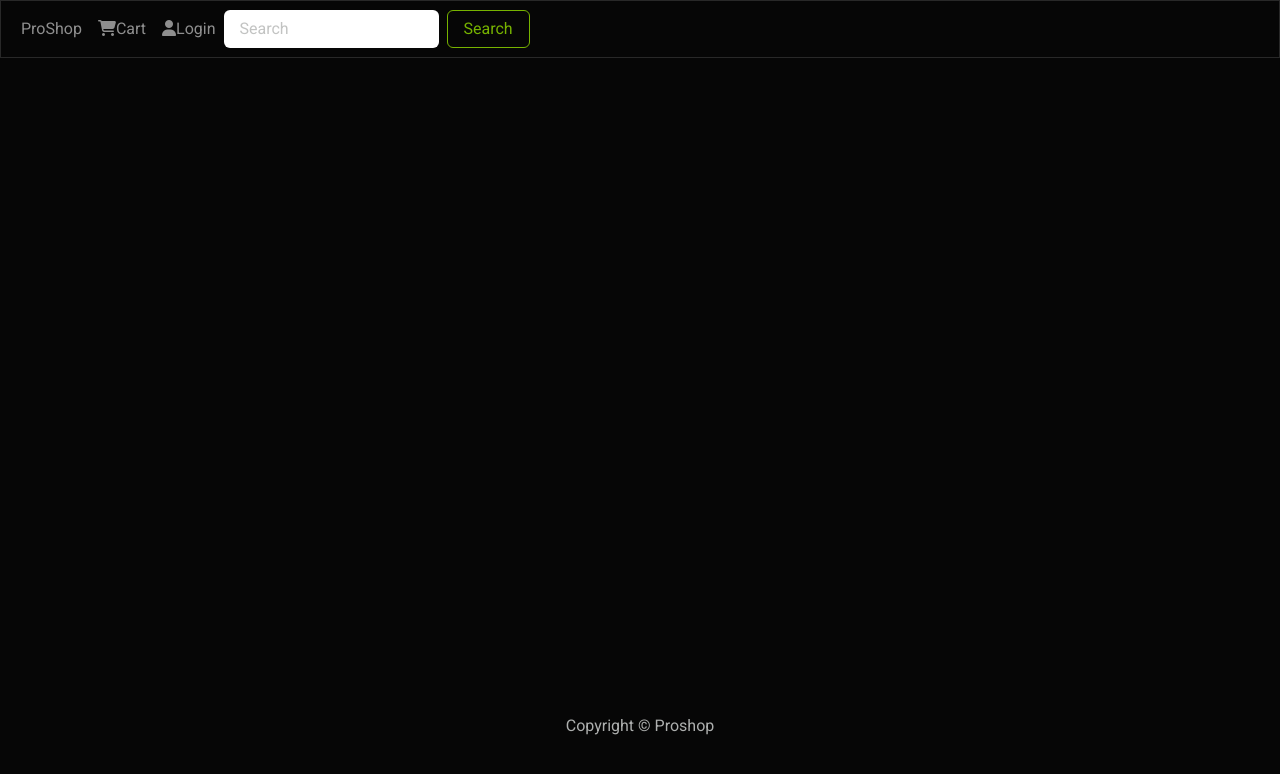
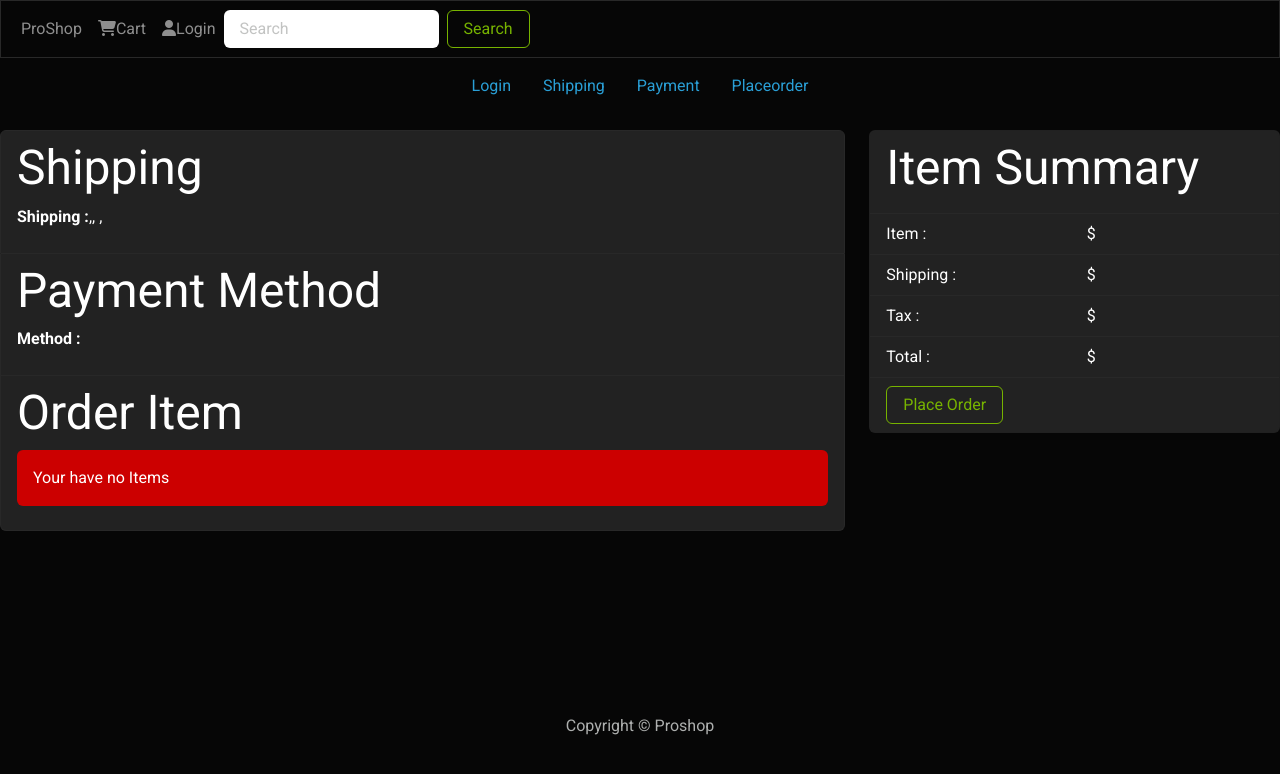
Before and after one commit to Yukesh570/ecommerce-website, a React (Create React App) app in the folder frontend/: page /placeorder in a window 1280 px wide. Shown: the top 774 px of the page. Built offline with nearby package versions, Linux system fonts and the light colour scheme.

Commit message:
checkoutstepscommit

```diff
--- a/frontend/src/App.js
+++ b/frontend/src/App.js
@@ -10,6 +10,8 @@ import LoginScreen from './screens/LoginScreen';
 import RegisterScreen from './screens/RegisterScreen';
 import ProfileScreen from './screens/ProfileScreen';
 import ShippingScreen from './screens/ShippingScreen';
+import PaymentScreen from './screens/PaymentScreen';
+import PlaceorderSreen from './screens/PlaceorderSreen';
 
 
 
@@ -28,6 +30,9 @@ function App() {
               <Route path="/register" component={RegisterScreen} />
               <Route path="/profile" component={ProfileScreen} />
               <Route path="/shipping" component={ShippingScreen} />
+              <Route path="/payment" component={PaymentScreen} />
+              <Route path="/placeorder" component={PlaceorderSreen} />
+
 
           </BrowserRouter>
         </main>
--- a/frontend/src/actions/cartAction.js
+++ b/frontend/src/actions/cartAction.js
@@ -1,6 +1,10 @@
 import axios from 'axios'
-import { CART_ADD_ITEM ,CART_REMOVE_ITEM,CART_SAVE_SHIPPING_ADDRESS} from '../constants/cart_Constants'
-
+import {
+    CART_ADD_ITEM,
+    CART_REMOVE_ITEM,
+    CART_SAVE_SHIPPING_ADDRESS,
+    CART_SAVE_PAYMENT_METHOD
+} from '../constants/cart_Constants'
 export const addToCart =(id,qty)=>async(dispatch,getState)=>{
     const{data}= await axios.get(`/api/products/${id}`)
 
@@ -38,3 +42,11 @@ export const saveShippingAddress = (data)=>(dispatch)=>{
     })
     localStorage.setItem('shippingAddress',JSON.stringify(data))
 }
+
+export const savePaymentMethod = (data)=>(dispatch)=>{
+    dispatch({
+        type:CART_SAVE_PAYMENT_METHOD,
+        payload:data,
+    })
+    localStorage.setItem('paymentMethod',JSON.stringify(data))
+}
--- a/frontend/src/components/CheckoutSteps.js
+++ b/frontend/src/components/CheckoutSteps.js
@@ -2,9 +2,10 @@ import React from 'react'
 import { Nav } from 'react-bootstrap'
 import { LinkContainer } from 'react-router-bootstrap'
 import { Link } from 'wouter'
+import '../style.css';
 function CheckoutSteps({step1, step2, step3,step4} ) {
   return (
-    <Nav className='justify-content-center mb-4'>
+    <Nav className='justify-content-center mb-4 green-text' >
             <Nav.Item>
             {step1 ?(
                 <LinkContainer to='/login'>
--- a/frontend/src/constants/cart_Constants.js
+++ b/frontend/src/constants/cart_Constants.js
@@ -1,3 +1,5 @@
 export const CART_ADD_ITEM = 'CART_ADD_ITEM'
 export const CART_REMOVE_ITEM = 'CART_REMOVE_ITEM'
 export const CART_SAVE_SHIPPING_ADDRESS = 'CART_SAVE_SHIPPING_ADDRESS'
+
+export const CART_SAVE_PAYMENT_METHOD = 'CART_SAVE_PAYMENT_METHOD'
--- a/frontend/src/index.css
+++ b/frontend/src/index.css
@@ -24,3 +24,6 @@ h1{
     display: flex;
     justify-content: center;
  }
+ .green-text {
+    color: green;
+  }
--- a/frontend/src/reducers/cartReducers.js
+++ b/frontend/src/reducers/cartReducers.js
@@ -1,6 +1,11 @@
-import { CART_ADD_ITEM,CART_REMOVE_ITEM,CART_SAVE_SHIPPING_ADDRESS } from '../constants/cart_Constants'
+import {
+    CART_ADD_ITEM,
+    CART_REMOVE_ITEM,
+    CART_SAVE_SHIPPING_ADDRESS,
+    CART_SAVE_PAYMENT_METHOD
+} from '../constants/cart_Constants'
 
-export const cartReducer=(state={cartItems:[],shippingAddress:{} },action)=>{
+export const cartReducer=(state={cartItems:[],shippingAddress:{},paymentMethod:{} },action)=>{
     switch(action.type){
         case CART_ADD_ITEM:
             const item=action.payload
@@ -33,6 +38,11 @@ export const cartReducer=(state={cartItems:[],shippingAddress:{} },action)=>{
                 ...state,
                 shippingAddress:action.payload
             }
+        case CART_SAVE_PAYMENT_METHOD:
+            return{
+                ...state,
+                paymentMethod:action.payload
+            }
 
             default:
                 return state
--- a/frontend/src/screens/PaymentScreen.js
+++ b/frontend/src/screens/PaymentScreen.js
@@ -1,10 +1,10 @@
 import React,{useState} from 'react'
 
-import { Form ,Button } from 'react-bootstrap'
+import { Form ,Button,Col} from 'react-bootstrap'
 import { useNavigate } from 'react-router-dom'
 import { useDispatch,useSelector } from 'react-redux'
-
-import { saveShippingAddress } from '../actions/cartAction'
+import CheckoutSteps from '../components/CheckoutSteps'
+import { savePaymentMethod } from '../actions/cartAction'
 import FormContainer from '../components/FormContainer'
 function PaymentScreen() {
 
@@ -15,16 +15,44 @@ function PaymentScreen() {
     const[paymentMethod, setPaymentMethod]=useState('Esewa')
     if (!shippingAddress.addesss){
       navigator('/shipping')
-    }
+     }
     const submitHandler=(e)=>{
       e.preventDefault()
-      dispatch()
+      console.log('payment')
+      dispatch(savePaymentMethod(paymentMethod))
       navigator('/placeorder')
     }
   return (
     <FormContainer>
+      <CheckoutSteps step1 step2 step3/>
+      <Form onSubmit={submitHandler}>
+        <Form.Group>
+          <Form.Label as='legend'>Select Method</Form.Label>
+          <Col>
+            <Form.Check
+              type='radio'
+              label='Esewa'
+              id='Esewa'
+              name='paymentMethod'
+              checked
+              onChange={(e)=>setPaymentMethod(e.target.value)}
+            >
 
-    </FormContainer>
+            </Form.Check>
+          </Col>
+
+        </Form.Group>
+        <Button
+        type='submit'
+        variant='outline-success'
+        >
+          Continue
+        </Button>
+        </Form>
+
+      </FormContainer>
+
+
   )
 }
 
--- /dev/null
+++ b/frontend/src/screens/PlaceorderSreen.js
@@ -0,0 +1,151 @@
+import React,{useState} from 'react'
+import { Link } from 'wouter'
+import { Form ,Button,Col,Row, ListGroup,Image,Card } from 'react-bootstrap'
+import { useNavigate } from 'react-router-dom'
+import { useDispatch,useSelector } from 'react-redux'
+import CheckoutSteps from '../components/CheckoutSteps'
+import { savePaymentMethod } from '../actions/cartAction'
+import Errormsg from '../components/Errormsg'
+import Spinner from '../components/Spinner'
+
+function PlaceorderSreen() {
+    const placeOrder=(e)=>{
+        console.log('order')
+    }
+    const Cart=useSelector(state=>state.Cart)
+    const{shippingAddress}=Cart
+  return (
+    <div>
+        <CheckoutSteps step1 step2 step3 step4/>
+        <Row>
+            <Col md={8}>
+                <ListGroup variant='flash'>
+                    <ListGroup.Item variant='flash'>
+                    <h2>Shipping</h2>
+                    <p>
+                        <strong>Shipping :</strong>
+                        {Cart.shippingAddress.address},
+                        {Cart.shippingAddress.city},
+                        {'       '}
+                        {Cart.shippingAddress.postalCode},
+                        {'       '}
+                        {Cart.shippingAddress.country}
+
+
+                    </p>
+                </ListGroup.Item >
+
+                <ListGroup.Item variant='flash'>
+
+                    <h2>Payment Method</h2>
+                    <p>
+                        <strong>Method : </strong>
+                        {'    '}
+                        {Cart.paymentMethod}
+
+
+                    </p>
+                </ListGroup.Item>
+
+
+                 {
+                    <ListGroup.Item variant='flash'>
+
+                    <h2>Order Item</h2>
+                    {Cart.cartItems.length ===0 ?
+                    <Errormsg variant='info'>
+                        Your have no Items
+                    </Errormsg>   :
+                    (
+                        <ListGroup variant='flush'>
+                            {Cart.cartItems.map((item,index)=>(
+
+                                <ListGroup.Item key={index}>
+                                    <Row>
+                                        <Col md={2}>
+                                            <Image src={item.image} alt={item.name} fluid rounded/>
+                                        </Col>
+                                        <Col>
+                                            <Link to={`/product/${item.product}`} style={{ textDecoration: 'none'  , color: 'white'}}>{item.name}</Link>
+                                        </Col>
+
+                                        <Col md={4}>
+                                            {item.qty }qty  x  ${ item.price} = ${(item.qty * item.price).toFixed(2)}
+                                        </Col>
+                                    </Row>
+
+                                </ListGroup.Item>
+                            ))}
+
+                        </ListGroup>
+                    )
+                }
+
+                    </ListGroup.Item>
+                }
+            </ListGroup>
+            </Col>
+
+
+            <Col md={4}>
+                <Card>
+                    <ListGroup variant='flush'>
+                        <ListGroup.Item>
+                            <h2>Item Summary</h2>
+                        </ListGroup.Item>
+                        <ListGroup.Item>
+                            <Row>
+                                <Col>Item :</Col>
+                                <Col>${Cart.itemsPrice}</Col>
+
+                            </Row>
+                        </ListGroup.Item>
+                        <ListGroup.Item>
+                            <Row>
+                                <Col>Shipping :</Col>
+                                <Col>${Cart.shippingsPrice}</Col>
+
+                            </Row>
+                        </ListGroup.Item>
+
+                        <ListGroup.Item>
+                            <Row>
+                                <Col>Tax :</Col>
+                                <Col>${Cart.taxPrice}</Col>
+
+                            </Row>
+                        </ListGroup.Item>
+
+                        <ListGroup.Item>
+                            <Row>
+                                <Col>Total :</Col>
+                                <Col>${Cart.totalPrice}</Col>
+
+                            </Row>
+                        </ListGroup.Item>
+
+                        <ListGroup.Item>
+                            <Button
+                            type='button'
+                            variant='outline-success'
+                            disabled={Cart.cartItem === 0}
+                            onClick={placeOrder}
+
+                            >
+                                Place Order
+                            </Button>
+                        </ListGroup.Item>
+                    </ListGroup>
+
+                </Card>
+
+            </Col>
+
+
+
+        </Row>
+    </div>
+  )
+}
+
+export default PlaceorderSreen
--- a/frontend/src/screens/ShippingScreen.js
+++ b/frontend/src/screens/ShippingScreen.js
@@ -88,7 +88,7 @@ function ShippingScreen() {
 
             </Form.Control>
         </Form.Group>
-            <Button type='submit' varient='outline-success'> Continue</Button>
+            <Button type='submit' variant='outline-success'> Continue</Button>
         </Form>
     </FormContainer>
   )
--- a/frontend/src/store.js
+++ b/frontend/src/store.js
@@ -26,13 +26,16 @@ const userInfoFromStorage = localStorage.getItem('userInfo') ?
 const shippingAddressFromStorage = localStorage.getItem('shippingAddress') ?
     JSON.parse(localStorage.getItem('shippingAddress')) : {} // {} because it is object
 
+const PaymentMethodFromStorage = localStorage.getItem('paymentMethod') ?
+JSON.parse(localStorage.getItem('paymentMethod')) : null
+
 
 const initialState ={
 
         Cart:{
             cartItems: cartItemFromStorage,
             shippingAddress:shippingAddressFromStorage,
-
+            paymentMethod:PaymentMethodFromStorage,
 
         },
         userLogin:{userInfo: userInfoFromStorage}
@@ -42,7 +45,7 @@ const store = configureStore({
     reducer,
     preloadedState: initialState,
     devTools: process.env.NODE_ENV !== 'production',
-                            });
+    });
 
 
 
--- a/frontend/src/style.css
+++ b/frontend/src/style.css
@@ -15,3 +15,7 @@
   display: flex;
   justify-content: center;
 }
+
+.green-text {
+  color: green;
+}
```
